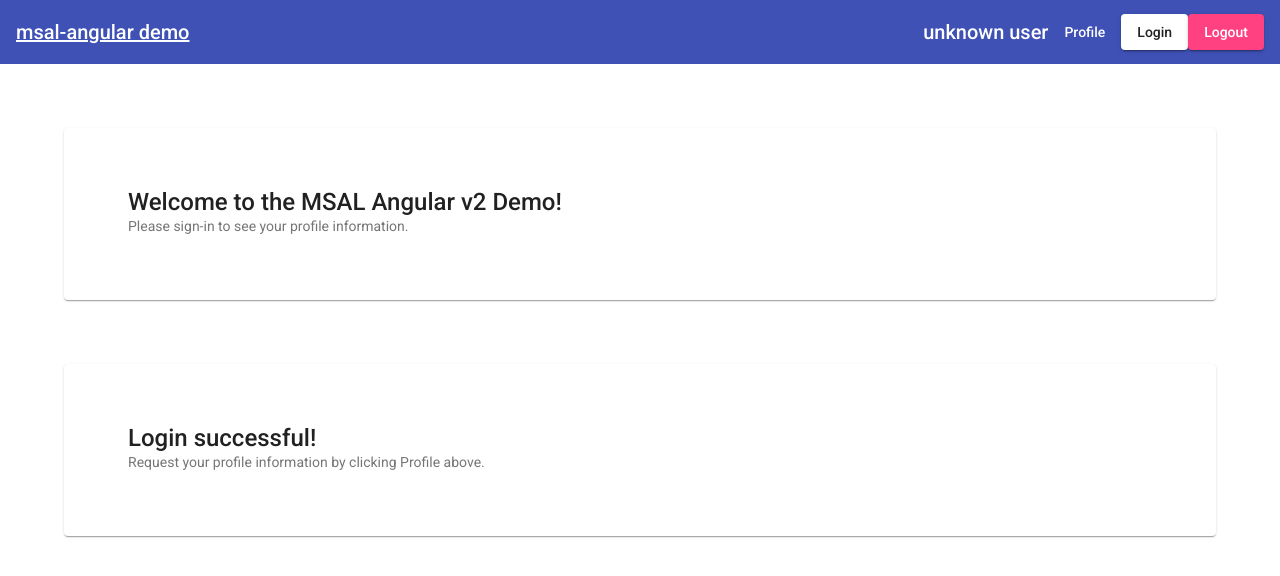
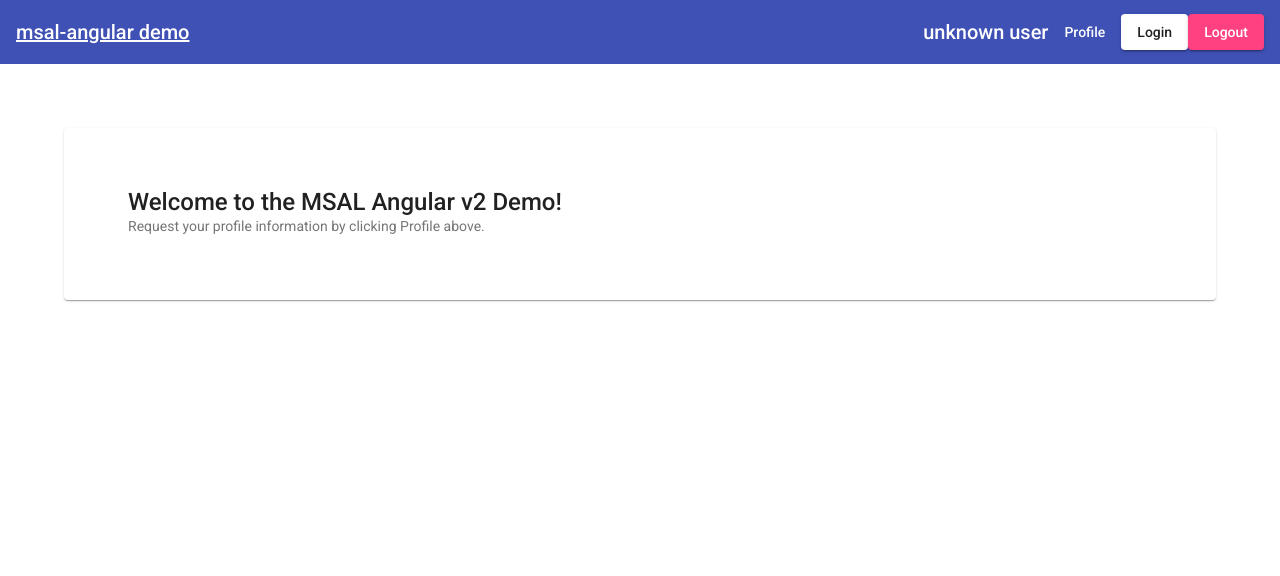
Before and after one commit to derisen/msal-angular-demo, an Angular app: page / in a window 1280 px wide. Shown: the top 576 px of the page. Built offline with nearby package versions, Linux system fonts and the light colour scheme.

Commit message:
revise home page

```diff
--- a/src/app/home/home.component.html
+++ b/src/app/home/home.component.html
@@ -1,9 +1,4 @@
 <mat-card class="card-section">
     <mat-card-title>Welcome to the MSAL Angular v2 Demo!</mat-card-title>
-    <mat-card-subtitle>Please sign-in to see your profile information.</mat-card-subtitle>
-</mat-card>
-
-<mat-card class="card-section">
-    <mat-card-title>Login successful!</mat-card-title>
     <mat-card-subtitle>Request your profile information by clicking Profile above.</mat-card-subtitle>
 </mat-card>
```
